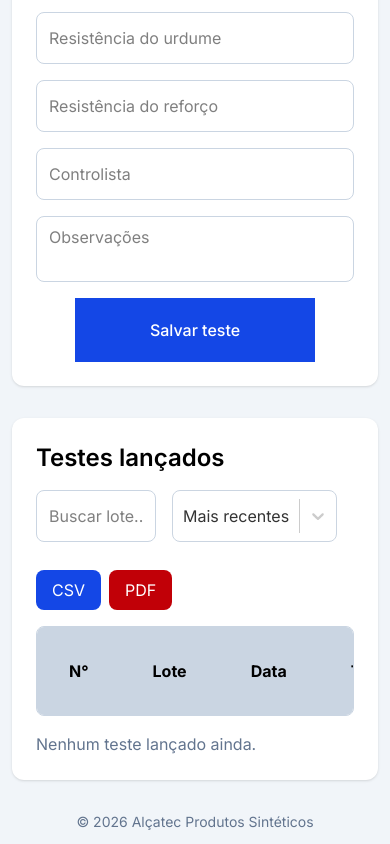
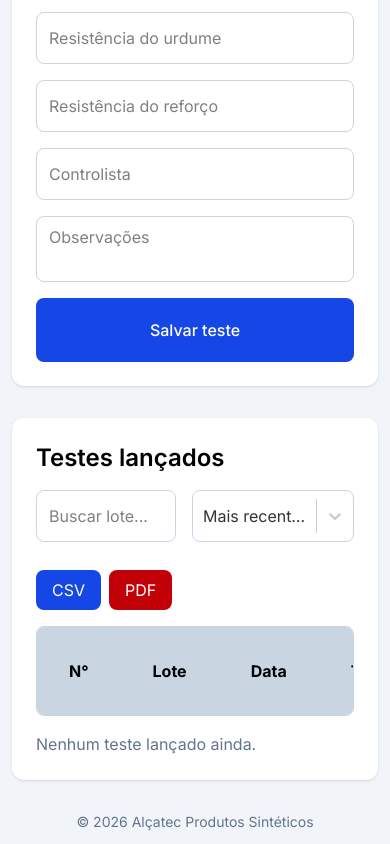
Before and after one commit to davifreitascript/sistema-qualidade, a React (Vite) app: page / in a window 390 px wide. Shown: the part 872-1716 px from the top of the page. Built offline with nearby package versions, Linux system fonts and the light colour scheme.

Commit message:
Correção do botão de salvamento de teste (anteriormente sem arredondamento na versão mobile).

```diff
--- a/src/components/FormularioTeste.tsx
+++ b/src/components/FormularioTeste.tsx
@@ -256,8 +256,8 @@ export function FormularioTeste({
           value={form.observacoes}
           onChange={atualizarCampo} />
 
-        <div className="flex w-full justify-center items-center rounded-lg overflow-x-hidden">
-          <button className="bg-blue-700 min-h-16 min-w-60 font-medium text-white hover:bg-blue-800">
+        <div className="flexs justify-center items-center rounded-lg">
+          <button className="rounded-lg flex justify-center items-center w-full py-5 bg-blue-700 font-medium text-white hover:bg-blue-800">
             {testeEditandoId ? "Salvar alterações" : "Salvar teste"}
           </button>
         </div>
--- a/src/components/TabelaTestes.tsx
+++ b/src/components/TabelaTestes.tsx
@@ -58,14 +58,14 @@ export function TabelaTestes({
       <div className="flex flex-col justify-between gap-3 md:flex-row">
         <div className="relative z-30 flex gap-4 mb-4 items-center">
           <input
-            className="input w-30"
+          type="number"
+            className="input w-35"
             placeholder="Buscar lote..."
             value={filtroLote}
             onChange={(event) => setFiltroLote(event.target.value)}
           />
 
           <Select
-            className=""
             styles={selectStyles}
             isSearchable={false}
             menuPlacement="bottom"
```
